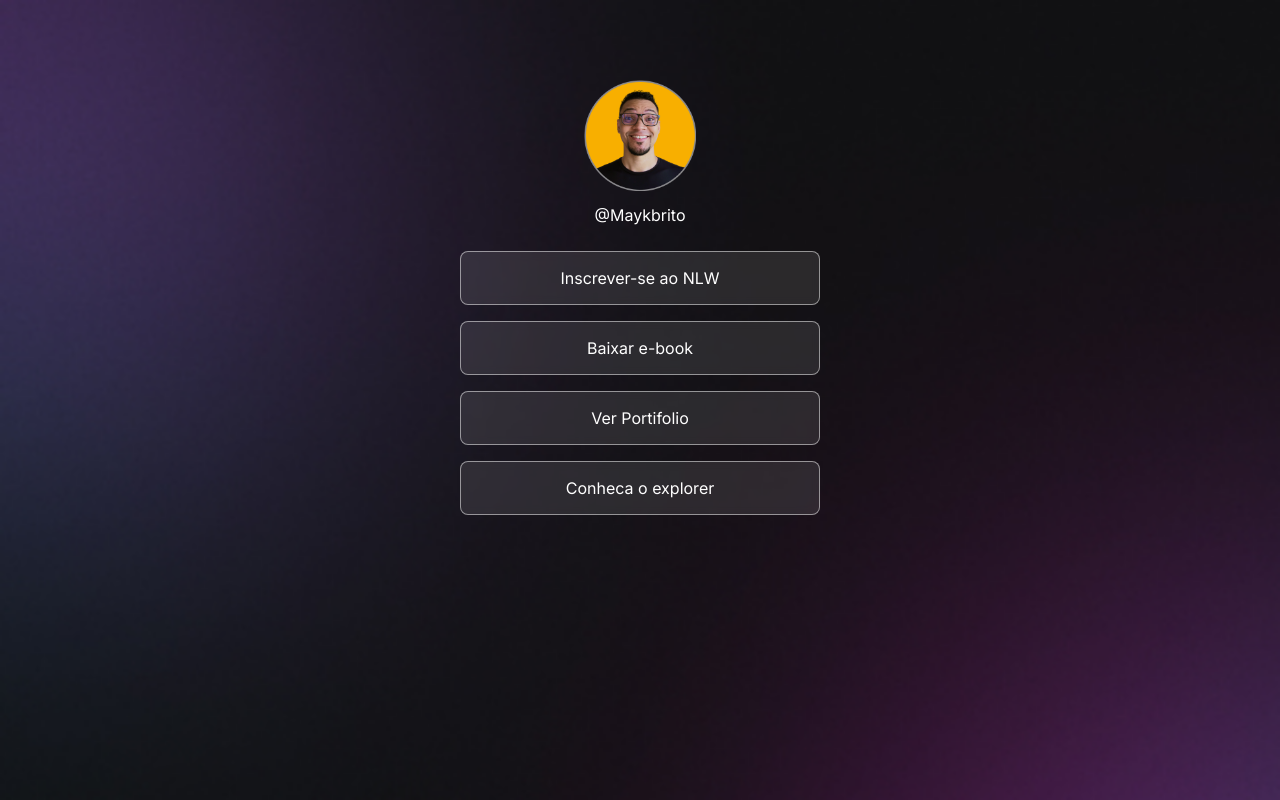
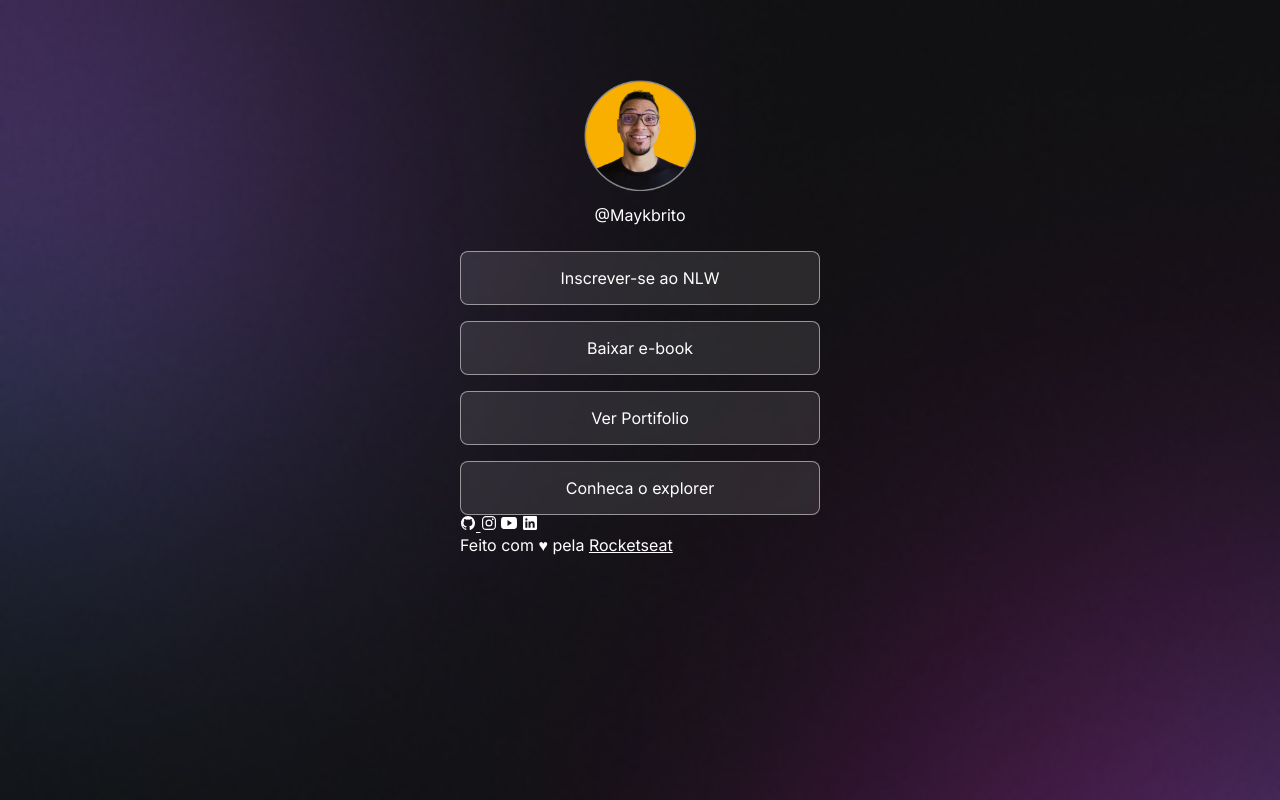
Before and after one commit to Lexcera/rocketSeat, a plain HTML site: page index.html in a window 1280 px wide. Drawn offline with nearby package versions, Linux system fonts and the light colour scheme.

Commit message:
Adicionando footer e icons

```diff
--- a/index.html
+++ b/index.html
@@ -30,6 +30,22 @@
 
             <li><a target="_blank" href="#">Conheca o explorer</a></li>
         </ul>
+
+        <div id="sociallinks">
+            <a href="https://github.com/lexcera" target="_blank">
+                <ion-icon name="logo-github"></ion-icon>
+            </a>
+            <a href="https://instagram.com" target="_blank">
+                <ion-icon name="logo-instagram"></ion-icon></a>
+            <a href="https://youtube.com" target="_blank">
+                <ion-icon name="logo-youtube"></ion-icon></a>
+            <a href="https://linkedin.com" target="_blank">
+                <ion-icon name="logo-linkedin"></ion-icon></a>
+        </div>
+
+        <footer>Feito com ♥ pela  <a href="https://rocketseat.com.br/" target="_blank">Rocketseat</a></footer>
     </div>
+    <script type="module" src="https://unpkg.com/ionicons@7.1.0/dist/ionicons/ionicons.esm.js"></script>
+<script nomodule src="https://unpkg.com/ionicons@7.1.0/dist/ionicons/ionicons.js"></script>
 </body>
 </html>
```
